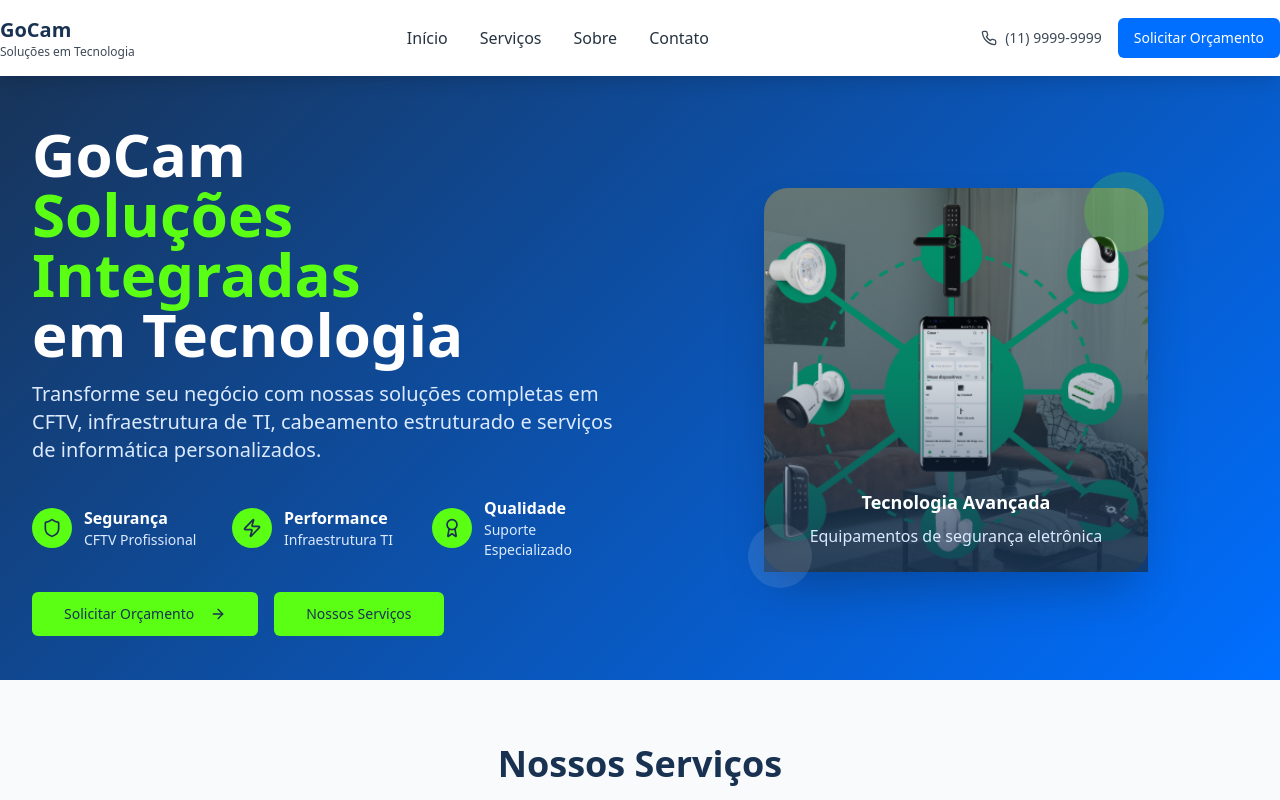
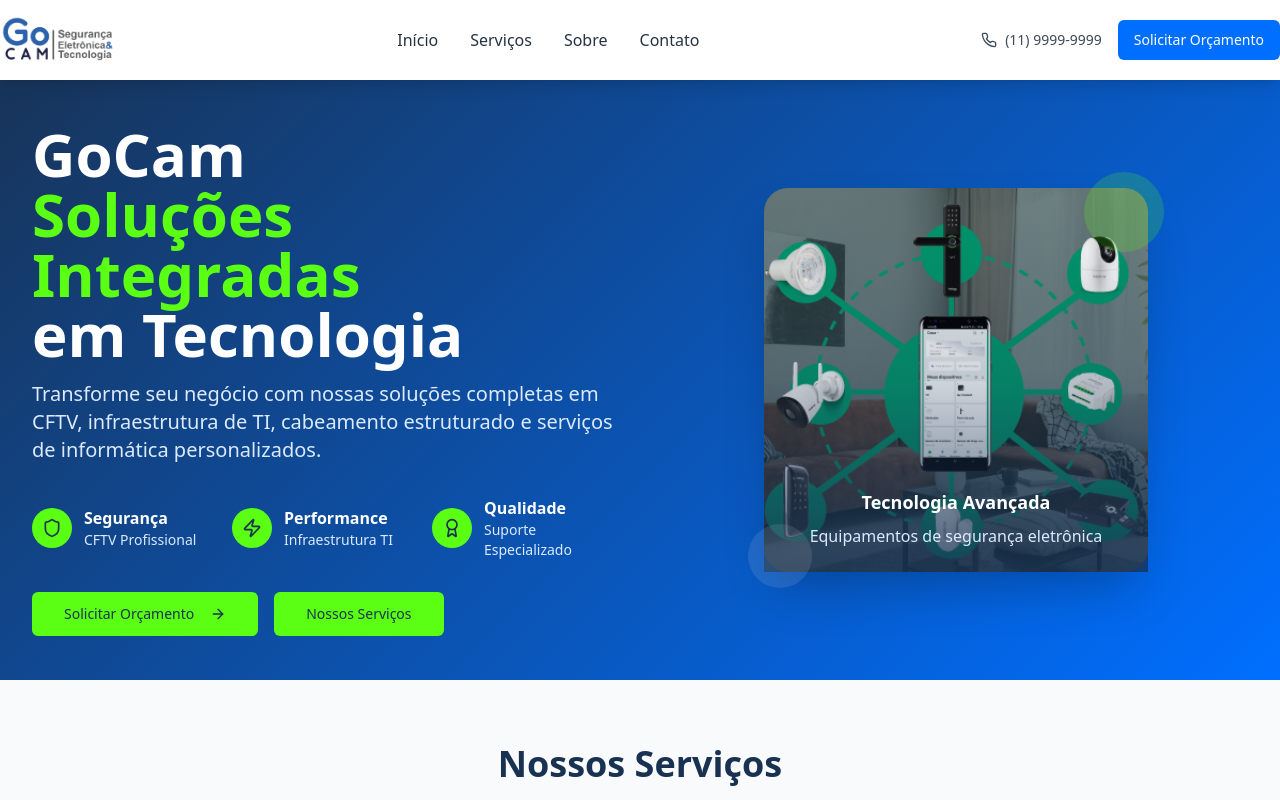
Before and after one commit to alexandrecamargo10/gocamtech, a React (Vite) app: page / in a window 1280 px wide. Shown: the top 800 px of the page. Built offline with nearby package versions, Linux system fonts and the light colour scheme.

Commit message:
Replace site logo
Replaces the site logo in the navbar with the provided image.

```diff
--- a/src/components/Navbar.tsx
+++ b/src/components/Navbar.tsx
@@ -33,11 +33,12 @@ const Navbar = () => {
       <div className="container-custom">
         <div className="flex justify-between items-center py-4">
           {/* Logo */}
-          <div className="flex items-center space-x-2">
-            <div>
-              <h1 className="text-xl font-bold text-primary">GoCam</h1>
-              <p className="text-xs text-muted-foreground">Soluções em Tecnologia</p>
-            </div>
+          <div className="flex items-center">
+            <img
+              src="/lovable-uploads/201bdb78-e68e-4722-86ca-2534593ef0ae.png"
+              alt="GoCam - Segurança Eletrônica & Tecnologia"
+              className="h-12 w-auto"
+            />
           </div>
 
           {/* Desktop Navigation */}
```
Also changed, not shown: public/lovable-uploads/201bdb78-e68e-4722-86ca-2534593ef0ae.png (added), src/assets/gocam-logo.png (added).
